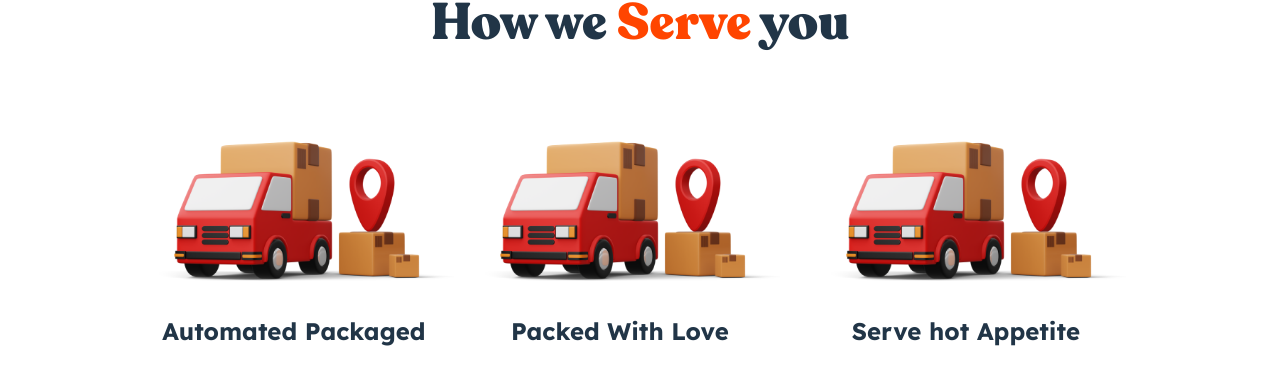
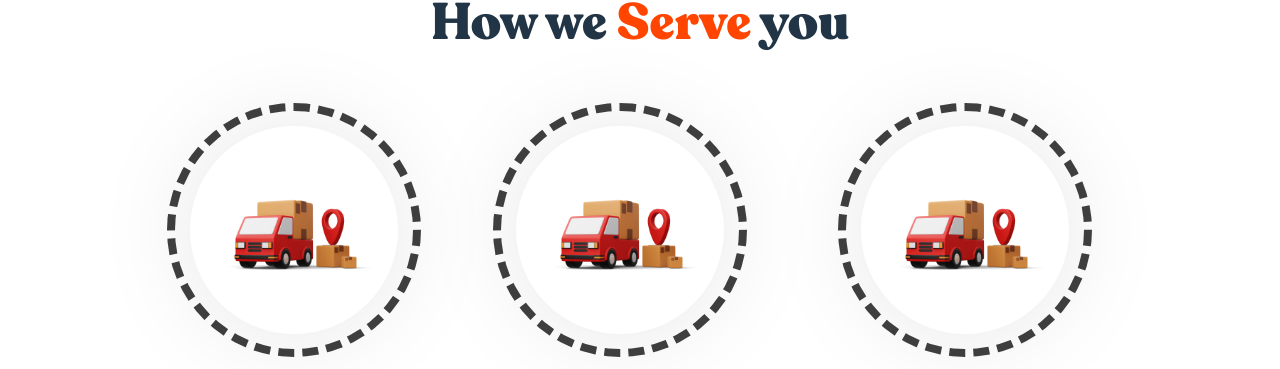
Before and after one commit to Dinista/Food-Ordering-Mango, a React (Vite) app in the folder front-end/: page / in a window 1280 px wide. Shown: the part 3149-3518 px from the top of the page. Built offline with nearby package versions, Linux system fonts and the light colour scheme.

Commit message:
come a little closer let me taste your smile

```diff
--- a/front-end/src/HeroCard.jsx
+++ b/front-end/src/HeroCard.jsx
@@ -6,7 +6,7 @@ import './HeroCard.css'; // Create a CSS file for styling
 const Card = ({ image, title, description, order }) => {
     return (
         <div className="card">
-            <div className="card-image">
+            <div className={"card-image" + (!order ? ' trans-card': '')}>
                 <img src={image} alt={title} />
             </div>
             <h3 className="card-title">{title}</h3>
--- a/front-end/src/Transporting.css
+++ b/front-end/src/Transporting.css
@@ -23,8 +23,23 @@
     justify-content: center;
     align-items: center;
     font-family: 'Custom';
+    margin-bottom: 2em;
 }
 
-.card-trans {
-    background-color: black;
+.trans-card {
+    display: flex;
+    justify-content: center;
+    align-items: center;
+    width: 5em;
+    height: 5em;
+    padding: 4em;
+    box-shadow: 0 0px 100px rgba(0, 0, 0, 0.1);
+    border-radius: 100%;
+    margin-bottom: 2.5em;
+    outline: 8px dashed rgba(0, 0, 0, 0.753);
+    outline-offset: 15px;
 }
+
+.trans-card > img{
+    width: 200%;
+}
--- a/front-end/src/Transporting.jsx
+++ b/front-end/src/Transporting.jsx
@@ -9,7 +9,7 @@ const Transport = () => {
     return (
         <section className="trans-container">
             <div className="trans-content">
-                <div className="trans-text">
+                <div className="trans-text dashed-line">
                     <h1>How we <span className="colored-text">Serve </span>you</h1>
                 </div>
                 <div className="card-container">
@@ -25,6 +25,7 @@ const Transport = () => {
                         description="Thoughtfully designed, meticulously crafted, and packed with love."
                     />
                     <Card
+                        id = "asf"
                         image={food3}
                         title="Serve hot Appetite"
                         description="Savor the moment with our serve-hot delights, crafted to ignite your appetite."
```
